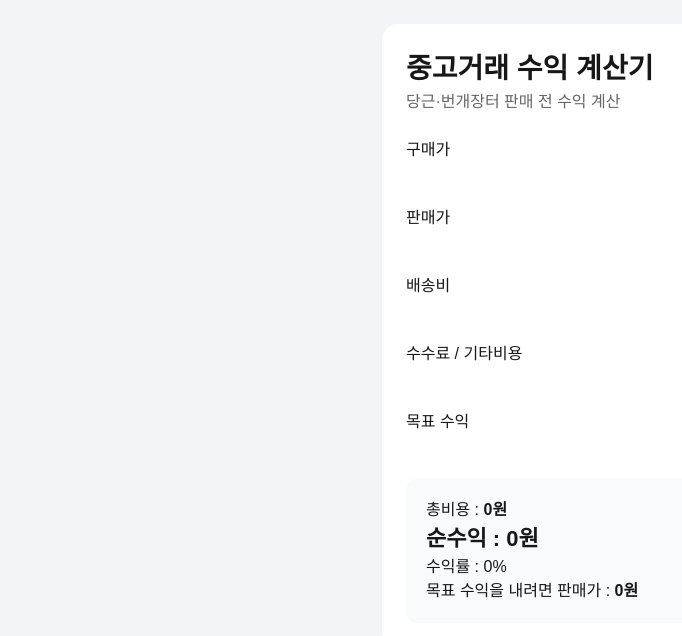
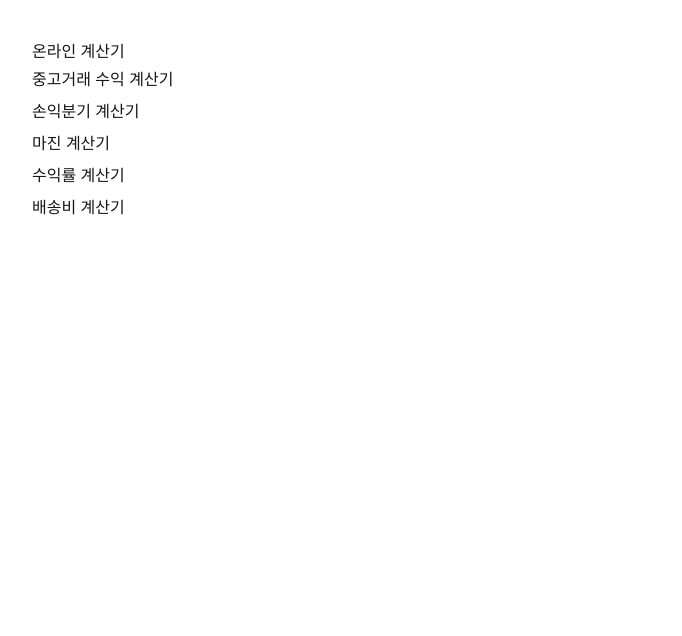
Before and after one commit to daniel1009040904-commits/resale-profit-calculator, a Next.js app: page / in a window 1280 px wide. Shown: the top 636 px of the page, without its empty margins (8-690 px from the left). Built offline with nearby package versions, Linux system fonts and the light colour scheme.

Commit message:
add homepage

```diff
--- a/app/page.tsx
+++ b/app/page.tsx
@@ -1,112 +1,18 @@
-"use client";
-import { useState } from "react";
+import Link from "next/link";
 
 export default function Home() {
+  return (
+    <main style={{padding:40,fontFamily:"sans-serif"}}>
+      <h1>온라인 계산기</h1>
 
-  const [buy,setBuy] = useState("")
-  const [sell,setSell] = useState("")
-  const [shipping,setShipping] = useState("")
-  const [fee,setFee] = useState("")
-  const [targetProfit,setTargetProfit] = useState("")
+      <ul style={{lineHeight:"2"}}>
+        <li><Link href="/resale">중고거래 수익 계산기</Link></li>
+        <li><Link href="/breakeven">손익분기 계산기</Link></li>
+        <li><Link href="/margin">마진 계산기</Link></li>
+        <li><Link href="/roi">수익률 계산기</Link></li>
+        <li><Link href="/shipping">배송비 계산기</Link></li>
+      </ul>
 
-  const buyNum = Number(buy) || 0
-  const sellNum = Number(sell) || 0
-  const shippingNum = Number(shipping) || 0
-  const feeNum = Number(fee) || 0
-  const targetNum = Number(targetProfit) || 0
-
-  const totalCost = buyNum + shippingNum + feeNum
-  const profit = sellNum - totalCost
-  const rate = totalCost > 0 ? ((profit / totalCost) * 100).toFixed(1) : 0
-
-  const neededPrice = totalCost + targetNum
-
-  return (
-
-<main style={{
-minHeight:"100vh",
-background:"#f3f4f6",
-padding:"24px",
-fontFamily:"sans-serif"
-}}>
-
-<div style={{
-maxWidth:500,
-margin:"0 auto",
-background:"#fff",
-padding:24,
-borderRadius:16
-}}>
-
-<h1 style={{fontSize:28,fontWeight:700}}>
-중고거래 수익 계산기
-</h1>
-
-<p style={{color:"#666"}}>
-당근·번개장터 판매 전 수익 계산
-</p>
-
-<br/>
-
-<p>구매가</p>
-<input type="number"
-value={buy}
-onChange={(e)=>setBuy(e.target.value)}
-style={{width:"100%",padding:10}}/>
-
-<p>판매가</p>
-<input type="number"
-value={sell}
-onChange={(e)=>setSell(e.target.value)}
-style={{width:"100%",padding:10}}/>
-
-<p>배송비</p>
-<input type="number"
-value={shipping}
-onChange={(e)=>setShipping(e.target.value)}
-style={{width:"100%",padding:10}}/>
-
-<p>수수료 / 기타비용</p>
-<input type="number"
-value={fee}
-onChange={(e)=>setFee(e.target.value)}
-style={{width:"100%",padding:10}}/>
-
-<p>목표 수익</p>
-<input type="number"
-value={targetProfit}
-onChange={(e)=>setTargetProfit(e.target.value)}
-style={{width:"100%",padding:10}}/>
-
-<br/>
-
-<div style={{
-background:"#f9fafb",
-padding:20,
-borderRadius:12
-}}>
-
-<p>총비용 : <b>{totalCost.toLocaleString()}원</b></p>
-
-<p style={{
-fontSize:22,
-fontWeight:700
-}}>
-순수익 : {profit.toLocaleString()}원
-</p>
-
-<p>수익률 : {rate}%</p>
-
-<p>
-목표 수익을 내려면 판매가 :
-<b> {neededPrice.toLocaleString()}원</b>
-</p>
-
-</div>
-
-</div>
-
-</main>
-
+    </main>
   );
 }
```
